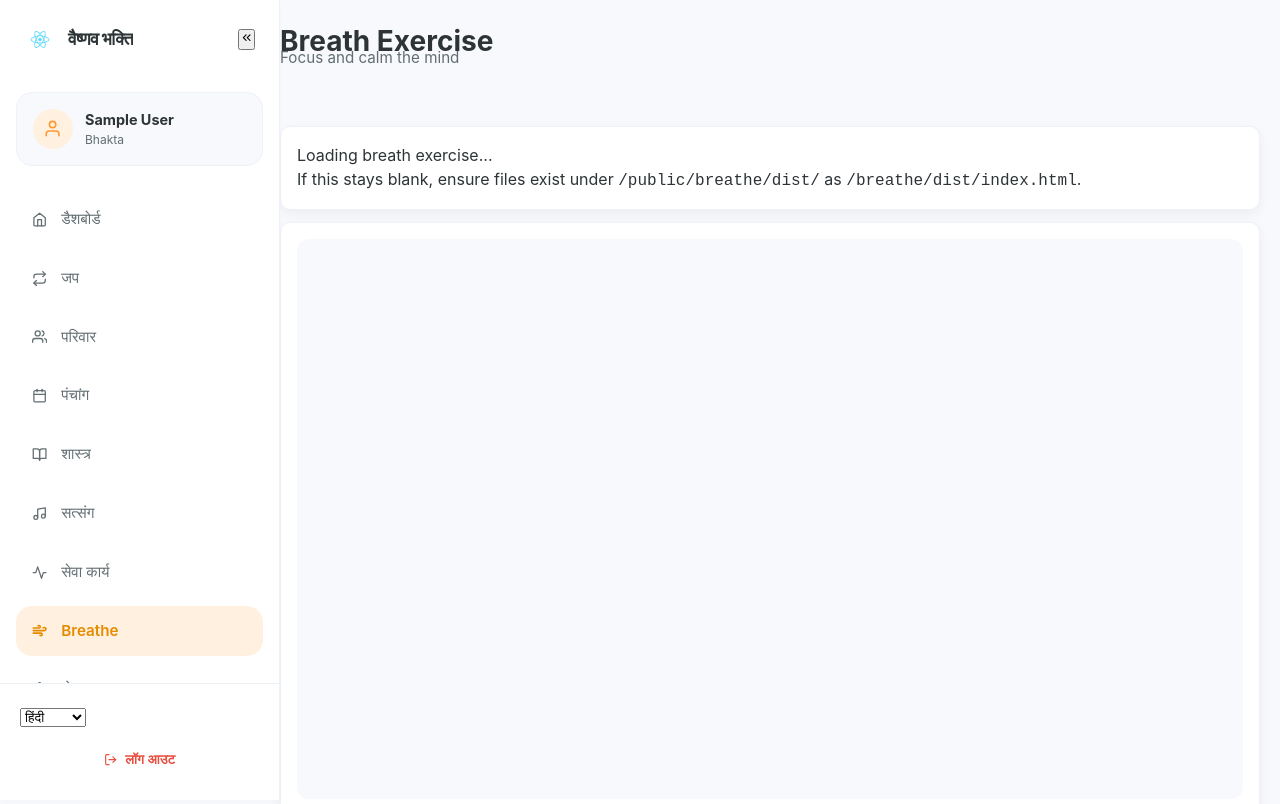
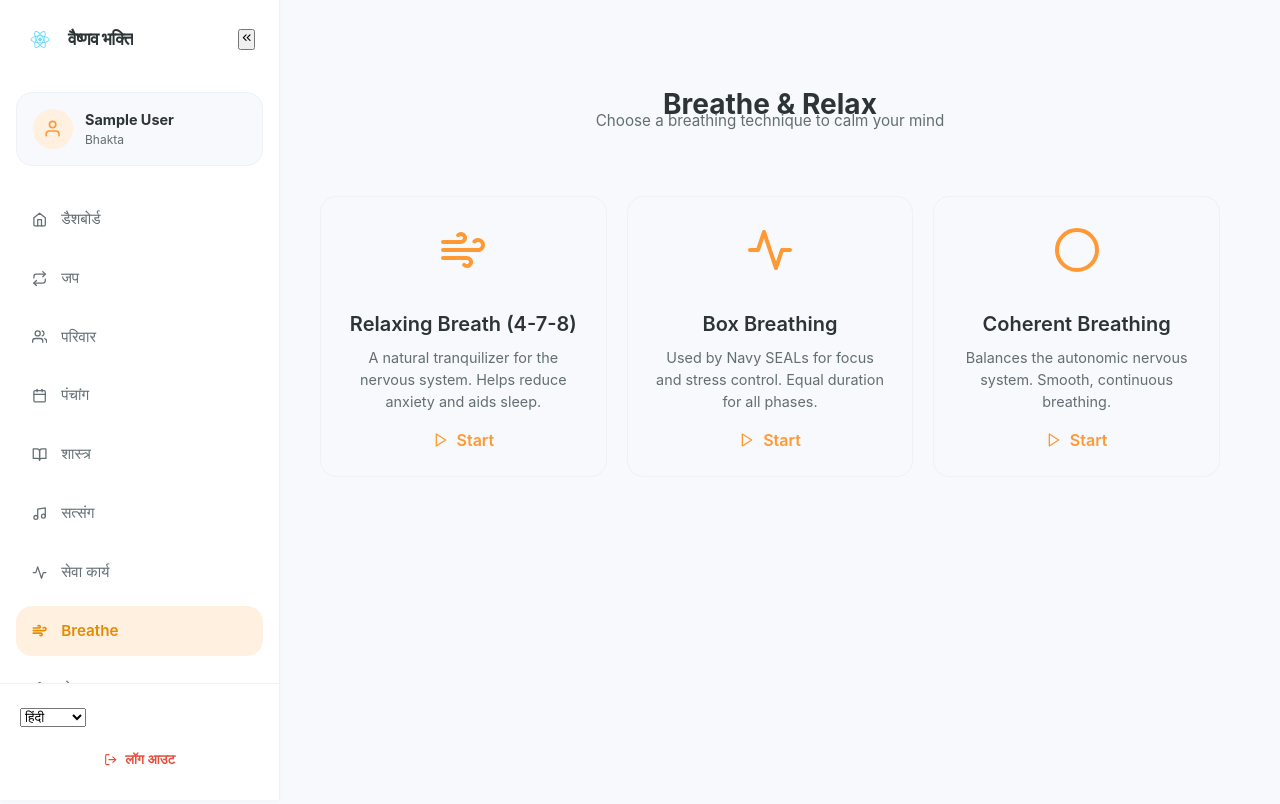
Before and after one commit to Mayurrrrrrrrrr/chaitanyabhakti, a React (Create React App) app in the folder frontend/: page /breathe in a window 1280 px wide. Shown: the top 804 px of the page. Built offline with nearby package versions, Linux system fonts and the light colour scheme; sample sign-in values are in the browser's storage.

Commit message:
Implement native Breathing App with 3 techniques

```diff
--- /dev/null
+++ b/frontend/src/components/Breathe.css
@@ -0,0 +1,191 @@
+/* frontend/src/components/Breathe.css */
+
+.breathe-container {
+    display: flex;
+    flex-direction: column;
+    align-items: center;
+    justify-content: center;
+    min-height: 70vh;
+    text-align: center;
+    padding: 20px;
+    color: var(--text-primary);
+}
+
+/* --- Selection Screen --- */
+.technique-grid {
+    display: grid;
+    grid-template-columns: repeat(auto-fit, minmax(280px, 1fr));
+    gap: 20px;
+    width: 100%;
+    max-width: 900px;
+    margin-top: 20px;
+}
+
+.technique-card {
+    background: var(--bg-secondary);
+    border: 1px solid var(--border-color);
+    border-radius: 16px;
+    padding: 24px;
+    cursor: pointer;
+    transition: all 0.3s ease;
+    display: flex;
+    flex-direction: column;
+    align-items: center;
+    text-align: center;
+}
+
+.technique-card:hover {
+    transform: translateY(-4px);
+    box-shadow: 0 8px 24px rgba(0, 0, 0, 0.1);
+    border-color: var(--primary-color);
+}
+
+.technique-icon {
+    font-size: 3rem;
+    margin-bottom: 16px;
+    color: var(--primary-color);
+}
+
+.technique-title {
+    font-size: 1.25rem;
+    font-weight: 600;
+    margin-bottom: 8px;
+    color: var(--text-primary);
+}
+
+.technique-desc {
+    font-size: 0.9rem;
+    color: var(--text-secondary);
+    line-height: 1.5;
+}
+
+/* --- Active Session --- */
+.session-container {
+    display: flex;
+    flex-direction: column;
+    align-items: center;
+    justify-content: center;
+    width: 100%;
+    max-width: 600px;
+}
+
+.circle-container {
+    position: relative;
+    width: 300px;
+    height: 300px;
+    display: flex;
+    align-items: center;
+    justify-content: center;
+    margin: 40px 0;
+}
+
+.breathing-circle {
+    position: absolute;
+    width: 100%;
+    height: 100%;
+    border-radius: 50%;
+    background: conic-gradient(from 0deg, var(--primary-color), var(--secondary-color));
+    opacity: 0.2;
+    filter: blur(20px);
+    transform: scale(0.5);
+    transition: transform 0.1s linear;
+    /* Smooth transition handled by JS/CSS keyframes */
+}
+
+.inner-circle {
+    position: relative;
+    z-index: 10;
+    display: flex;
+    flex-direction: column;
+    align-items: center;
+    justify-content: center;
+}
+
+.instruction-text {
+    font-size: 2rem;
+    font-weight: 700;
+    color: var(--text-primary);
+    margin-bottom: 8px;
+    text-transform: uppercase;
+    letter-spacing: 2px;
+}
+
+.timer-text {
+    font-size: 1.5rem;
+    color: var(--text-secondary);
+    font-variant-numeric: tabular-nums;
+}
+
+.controls {
+    margin-top: 40px;
+    display: flex;
+    gap: 16px;
+}
+
+.btn-stop {
+    background-color: var(--bg-secondary);
+    color: var(--text-primary);
+    border: 1px solid var(--border-color);
+    padding: 12px 32px;
+    border-radius: 50px;
+    font-size: 1rem;
+    font-weight: 600;
+    cursor: pointer;
+    transition: all 0.2s;
+}
+
+.btn-stop:hover {
+    background-color: var(--error-color);
+    color: white;
+    border-color: var(--error-color);
+}
+
+/* --- Animations --- */
+/* These classes will be applied dynamically */
+.inhale {
+    animation: breatheIn var(--duration) ease-in-out forwards;
+}
+
+.exhale {
+    animation: breatheOut var(--duration) ease-in-out forwards;
+}
+
+.hold {
+    /* No transform change, just hold state */
+}
+
+@keyframes breatheIn {
+    from {
+        transform: scale(0.5);
+        opacity: 0.3;
+    }
+
+    to {
+        transform: scale(1.1);
+        opacity: 0.6;
+    }
+}
+
+@keyframes breatheOut {
+    from {
+        transform: scale(1.1);
+        opacity: 0.6;
+    }
+
+    to {
+        transform: scale(0.5);
+        opacity: 0.3;
+    }
+}
+
+/* Mobile Responsiveness */
+@media (max-width: 768px) {
+    .circle-container {
+        width: 250px;
+        height: 250px;
+    }
+
+    .instruction-text {
+        font-size: 1.5rem;
+    }
+}
--- a/frontend/src/components/Breathe.jsx
+++ b/frontend/src/components/Breathe.jsx
@@ -1,42 +1,175 @@
-import React, { useState } from 'react';
+import React, { useState, useEffect, useRef } from 'react';
+import { FiWind, FiActivity, FiCircle, FiPlay, FiStopCircle, FiArrowLeft } from 'react-icons/fi';
+import './Breathe.css';
+
+const TECHNIQUES = [
+  {
+    id: '4-7-8',
+    title: 'Relaxing Breath (4-7-8)',
+    description: 'A natural tranquilizer for the nervous system. Helps reduce anxiety and aids sleep.',
+    icon: <FiWind />,
+    phases: [
+      { name: 'Inhale', duration: 4000, instruction: 'Breathe In...' },
+      { name: 'Hold', duration: 7000, instruction: 'Hold...' },
+      { name: 'Exhale', duration: 8000, instruction: 'Breathe Out...' }
+    ]
+  },
+  {
+    id: 'box',
+    title: 'Box Breathing',
+    description: 'Used by Navy SEALs for focus and stress control. Equal duration for all phases.',
+    icon: <FiActivity />,
+    phases: [
+      { name: 'Inhale', duration: 4000, instruction: 'Breathe In...' },
+      { name: 'Hold', duration: 4000, instruction: 'Hold...' },
+      { name: 'Exhale', duration: 4000, instruction: 'Breathe Out...' },
+      { name: 'Hold', duration: 4000, instruction: 'Hold...' }
+    ]
+  },
+  {
+    id: 'coherent',
+    title: 'Coherent Breathing',
+    description: 'Balances the autonomic nervous system. Smooth, continuous breathing.',
+    icon: <FiCircle />,
+    phases: [
+      { name: 'Inhale', duration: 6000, instruction: 'Breathe In...' },
+      { name: 'Exhale', duration: 6000, instruction: 'Breathe Out...' }
+    ]
+  }
+];
 
 const Breathe = () => {
-  const [loaded, setLoaded] = useState(false);
-  const [hasError, setHasError] = useState(false);
+  const [activeTechnique, setActiveTechnique] = useState(null);
+  const [isActive, setIsActive] = useState(false);
+  const [currentPhaseIndex, setCurrentPhaseIndex] = useState(0);
+  const [timeLeft, setTimeLeft] = useState(0); // Time left in current phase (ms)
+
+  const timerRef = useRef(null);
+  const startTimeRef = useRef(null);
+  const phaseDurationRef = useRef(0);
+
+  // Cleanup on unmount
+  useEffect(() => {
+    return () => {
+      if (timerRef.current) cancelAnimationFrame(timerRef.current);
+    };
+  }, []);
+
+  const startSession = (technique) => {
+    setActiveTechnique(technique);
+    setIsActive(true);
+    setCurrentPhaseIndex(0);
+    startPhase(technique.phases[0]);
+  };
+
+  const stopSession = () => {
+    if (timerRef.current) cancelAnimationFrame(timerRef.current);
+    setIsActive(false);
+    setActiveTechnique(null);
+  };
+
+  const startPhase = (phase) => {
+    phaseDurationRef.current = phase.duration;
+    startTimeRef.current = Date.now();
+    setTimeLeft(phase.duration);
+
+    const animate = () => {
+      const now = Date.now();
+      const elapsed = now - startTimeRef.current;
+      const remaining = Math.max(0, phaseDurationRef.current - elapsed);
+
+      setTimeLeft(remaining);
+
+      if (remaining > 0) {
+        timerRef.current = requestAnimationFrame(animate);
+      } else {
+        // Phase complete, move to next
+        nextPhase();
+      }
+    };
+
+    timerRef.current = requestAnimationFrame(animate);
+  };
+
+  const nextPhase = () => {
+    if (!activeTechnique) return;
+
+    const nextIndex = (currentPhaseIndex + 1) % activeTechnique.phases.length;
+    setCurrentPhaseIndex(nextIndex);
+    startPhase(activeTechnique.phases[nextIndex]);
+  };
+
+  // Determine animation class based on phase name
+  const getAnimationClass = () => {
+    if (!activeTechnique) return '';
+    const phaseName = activeTechnique.phases[currentPhaseIndex].name.toLowerCase();
+    if (phaseName.includes('inhale')) return 'inhale';
+    if (phaseName.includes('exhale')) return 'exhale';
+    return 'hold';
+  };
+
+  // Calculate dynamic style for animation duration
+  const getAnimationStyle = () => {
+    if (!activeTechnique) return {};
+    return {
+      '--duration': `${activeTechnique.phases[currentPhaseIndex].duration}ms`
+    };
+  };
 
   return (
-    <div className="page-container" style={{ height: '100%', display: 'flex', flexDirection: 'column' }}>
-      <header className="page-header" style={{ paddingBottom: 0 }}>
-        <h1 className="page-title">Breath Exercise</h1>
-        <p className="page-subtitle">Focus and calm the mind</p>
-      </header>
+    <div className="page-container breathe-container">
+      {!isActive ? (
+        <>
+          <header className="page-header">
+            <h1 className="page-title">Breathe & Relax</h1>
+            <p className="page-subtitle">Choose a breathing technique to calm your mind</p>
+          </header>
 
-      {!loaded && !hasError && (
-        <div className="card" style={{ marginTop: 12 }}>
-          <p>Loading breath exercise...</p>
-          <p>If this stays blank, ensure files exist under <code>/public/breathe/dist/</code> as <code>/breathe/dist/index.html</code>.</p>
+          <div className="technique-grid">
+            {TECHNIQUES.map((tech) => (
+              <div
+                key={tech.id}
+                className="technique-card"
+                onClick={() => startSession(tech)}
+              >
+                <div className="technique-icon">{tech.icon}</div>
+                <h3 className="technique-title">{tech.title}</h3>
+                <p className="technique-desc">{tech.description}</p>
+                <div style={{ marginTop: '16px', color: 'var(--primary-color)', fontWeight: 600, display: 'flex', alignItems: 'center', gap: '8px' }}>
+                  <FiPlay /> Start
+                </div>
+              </div>
+            ))}
+          </div>
+        </>
+      ) : (
+        <div className="session-container">
+          <div className="circle-container">
+            {/* The animated background circle */}
+            <div
+              key={`${activeTechnique.id}-${currentPhaseIndex}`} // Key change forces animation restart
+              className={`breathing-circle ${getAnimationClass()}`}
+              style={getAnimationStyle()}
+            />
+
+            {/* Center Content */}
+            <div className="inner-circle">
+              <span className="instruction-text">
+                {activeTechnique.phases[currentPhaseIndex].instruction}
+              </span>
+              <span className="timer-text">
+                {Math.ceil(timeLeft / 1000)}s
+              </span>
+            </div>
+          </div>
+
+          <div className="controls">
+            <button className="btn-stop" onClick={stopSession}>
+              <FiStopCircle style={{ marginRight: '8px' }} /> End Session
+            </button>
+          </div>
         </div>
       )}
-
-      {hasError && (
-        <div className="card" style={{ marginTop: 12 }}>
-          <p>Unable to load breath exercise content.</p>
-          <p>Check that <code>/public/breathe/dist/index.html</code> and its assets are present.</p>
-        </div>
-      )}
-
-      <div className="card" style={{ flex: 1, display: 'flex' }}>
-        <iframe
-          title="Breath Exercise"
-          src="/breathe/dist/index.html"
-          style={{ border: 'none', width: '100%', height: '70vh', borderRadius: 12 }}
-          onLoad={() => setLoaded(true)}
-          onError={() => {
-            setLoaded(false);
-            setHasError(true);
-          }}
-        />
-      </div>
     </div>
   );
 };
```
